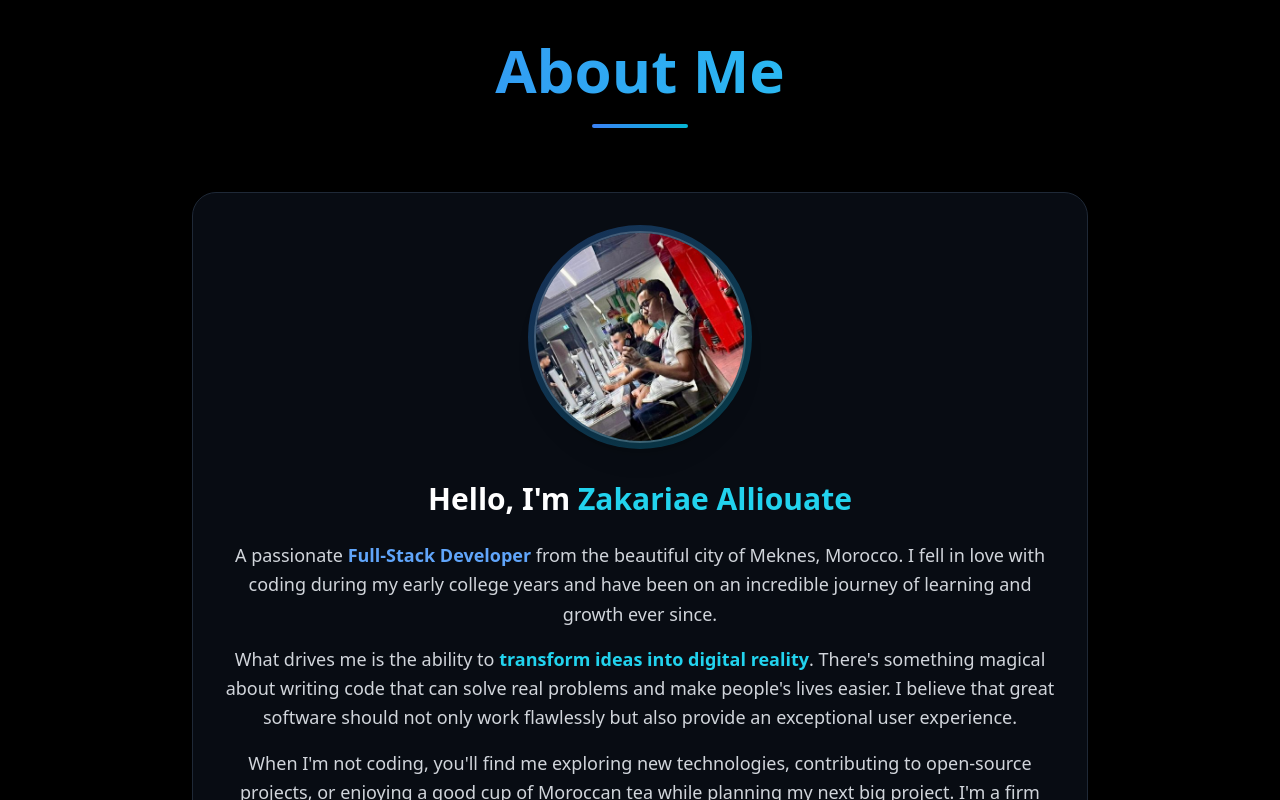
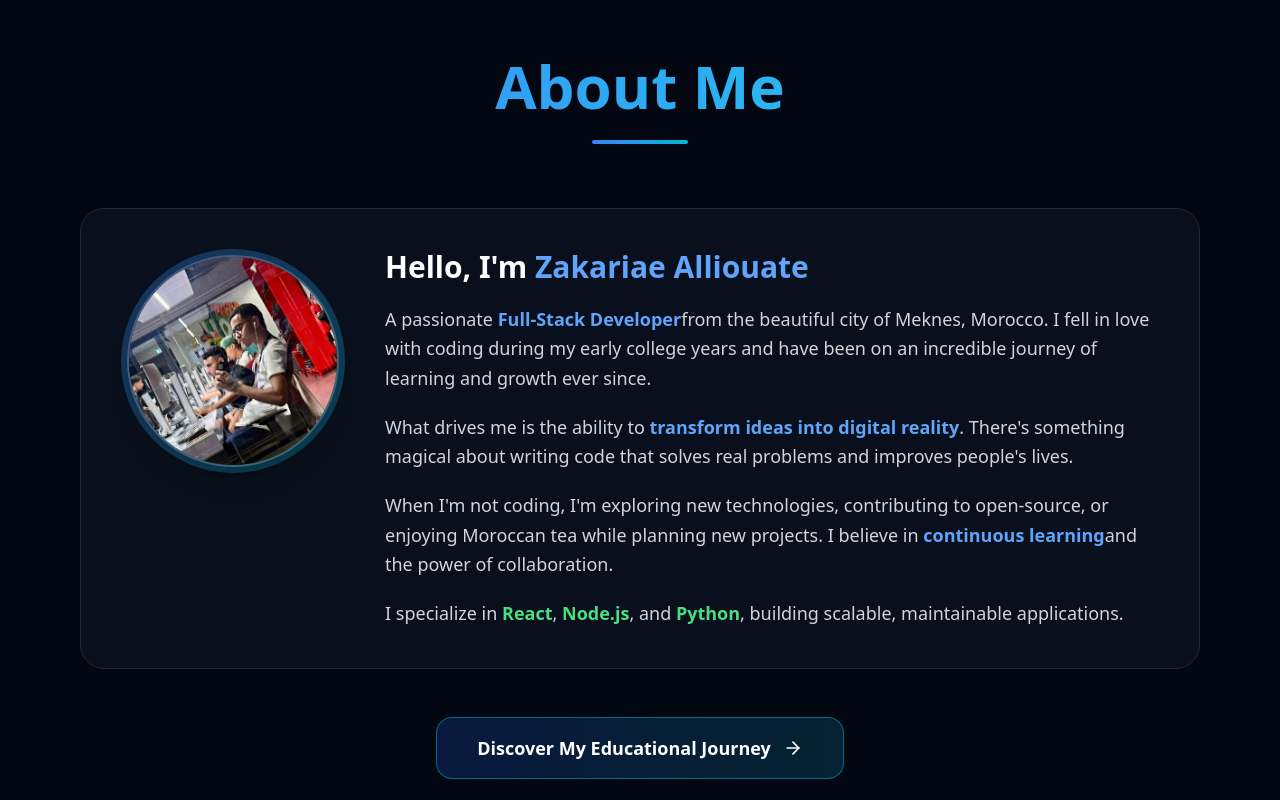
Before and after one commit to zakari-aee/portfolio, a React (Vite) app: page / in a window 1280 px wide. Shown: the part 840-1640 px from the top of the page. Built offline with nearby package versions, Linux system fonts and the light colour scheme.

Commit message:
color edit

```diff
--- a/src/components/About.jsx
+++ b/src/components/About.jsx
@@ -1,6 +1,6 @@
 import { useState, useEffect, useRef } from 'react';
 import { motion } from 'framer-motion';
-import { MapPin, Calendar, Code2, ArrowRight, Heart, Coffee, Lightbulb } from 'lucide-react';
+import { MapPin, Calendar, Code2, ArrowRight } from 'lucide-react';
 
 const About = () => {
     const [isVisible, setIsVisible] = useState(false);
@@ -9,36 +9,42 @@ const About = () => {
     useEffect(() => {
         const observer = new IntersectionObserver(
             ([entry]) => entry.isIntersecting && setIsVisible(true),
-            { threshold: 0.1 }
+            { threshold: 0.2 }
         );
         if (aboutRef.current) observer.observe(aboutRef.current);
         return () => observer.disconnect();
     }, []);
 
     return (
-        <section id="about" ref={aboutRef} className="min-h-screen bg-black py-20 px-4 flex items-center justify-center">
-            <div className="max-w-4xl w-full">
+        <section id="about" ref={aboutRef} className="min-h-screen flex flex-col items-center py-24 bg-gray-950 px-4 lg:px-20 text-white"
+        >
+            <div className="max-w-6xl w-full">
+
                 {/* Header */}
-                <motion.div className="text-center mb-16"
-                    initial={{ opacity: 0, y: -20 }}
-                    whileInView={{ opacity: 1, y: 0 }}
-                    viewport={{ once: true }}
+                <motion.div
+                    className="text-center mb-16"
+                    initial={{ opacity: 0 }}
+                    animate={isVisible ? { opacity: 1 } : {}}
+                    transition={{ duration: 0.6 }}
                 >
-                    <h2 className="text-5xl md:text-6xl font-black mb-6 bg-gradient-to-r from-blue-500 to-cyan-400 bg-clip-text text-transparent">
+                    <h2 className="text-5xl md:text-6xl font-black mb-6 text-center bg-gradient-to-r from-blue-500 to-cyan-400 bg-clip-text text-transparent">
                         About Me
                     </h2>
                     <div className="w-24 h-1 bg-gradient-to-r from-blue-500 to-cyan-500 mx-auto rounded-full" />
                 </motion.div>
 
-                {/* Main Content */}
-                <motion.div className="w-full"
-                    initial={{ opacity: 0, y: 30 }}
-                    whileInView={{ opacity: 1, y: 0 }}
-                    viewport={{ once: true }}
+                {/* Main Row → Photo Left / Text Right */}
+                <motion.div
+                    initial={{ opacity: 0 }}
+                    animate={isVisible ? { opacity: 1 } : {}}
+                    transition={{ duration: 0.6 }}
                 >
-                    <div className="bg-gray-900/50 rounded-3xl p-8 border border-gray-800 backdrop-blur-sm">
-                        {/* Photo */}
-                        <div className="flex justify-center mb-8">
+                    <div className="bg-gray-900/50 rounded-3xl p-10 border border-gray-800 backdrop-blur-sm">
+
+                        <div className="flex flex-col md:flex-row items-center md:items-start gap-10">
+
+                            {/* PHOTO - LEFT */}
+                            <div className="flex-shrink-0">
                                 <div className="w-56 h-56 rounded-full bg-gradient-to-br from-blue-500/30 to-cyan-500/30 p-1.5">
                                     <img
                                         src="/me.png"
@@ -48,34 +54,37 @@ const About = () => {
                                 </div>
                             </div>
 
-                        {/* Bio */}
-                        <div className="text-center space-y-6">
+                            {/* TEXT - RIGHT */}
+                            <div className="flex-1 space-y-5 text-left">
                                 <h3 className="text-3xl font-bold text-white">
-                                Hello, I'm <span className="text-cyan-400">Zakariae Alliouate</span>
+                                    Hello, I'm <span className="text-blue-400">Zakariae Alliouate</span>
                                 </h3>
 
-                            <div className="space-y-4 text-gray-300 leading-relaxed text-lg">
-                                <p>
-                                    A passionate <span className="text-blue-400 font-semibold">Full-Stack Developer</span> from the beautiful city of Meknes, Morocco.
-                                    I fell in love with coding during my early college years and have been on an incredible journey of learning and growth ever since.
+                                <p className="text-gray-300 leading-relaxed text-lg">
+                                    A passionate <span className="text-blue-400 font-semibold">Full-Stack Developer</span>
+                                    from the beautiful city of Meknes, Morocco. I fell in love with coding during my early college years
+                                    and have been on an incredible journey of learning and growth ever since.
                                 </p>
 
-                                <p>
-                                    What drives me is the ability to <span className="text-cyan-400 font-semibold">transform ideas into digital reality</span>.
-                                    There's something magical about writing code that can solve real problems and make people's lives easier.
-                                    I believe that great software should not only work flawlessly but also provide an exceptional user experience.
+                                <p className="text-gray-300 leading-relaxed text-lg">
+                                    What drives me is the ability to
+                                    <span className="text-blue-400 font-semibold"> transform ideas into digital reality</span>.
+                                    There's something magical about writing code that solves real problems
+                                    and improves people's lives.
                                 </p>
 
-                                <p>
-                                    When I'm not coding, you'll find me exploring new technologies, contributing to open-source projects,
-                                    or enjoying a good cup of Moroccan tea while planning my next big project. I'm a firm believer in
-                                    <span className="text-purple-400 font-semibold"> continuous learning</span> and the power of collaboration.
+                                <p className="text-gray-300 leading-relaxed text-lg">
+                                    When I'm not coding, I'm exploring new technologies, contributing to open-source,
+                                    or enjoying Moroccan tea while planning new projects. I believe in
+                                    <span className="text-blue-400 font-semibold"> continuous learning</span>
+                                    and the power of collaboration.
                                 </p>
 
-                                <p>
-                                    My expertise spans across modern web technologies including <span className="text-green-400 font-semibold">React</span>,
-                                    <span className="text-green-400 font-semibold"> Node.js</span>, and <span className="text-green-400 font-semibold">Python</span>,
-                                    with a strong focus on creating scalable, maintainable, and user-friendly applications that stand the test of time.
+                                <p className="text-gray-300 leading-relaxed text-lg">
+                                    I specialize in <span className="text-green-400 font-semibold">React</span>,
+                                    <span className="text-green-400 font-semibold"> Node.js</span>,
+                                    and <span className="text-green-400 font-semibold">Python</span>,
+                                    building scalable, maintainable applications.
                                 </p>
                             </div>
                         </div>
@@ -84,9 +93,8 @@ const About = () => {
                     {/* Education Button */}
                     <motion.div className="text-center mt-12"
                         initial={{ opacity: 0, y: 20 }}
-                        whileInView={{ opacity: 1, y: 0 }}
-                        viewport={{ once: true }}
-                        transition={{ delay: 0.4 }}
+                        animate={isVisible ? { opacity: 1, y: 0 } : {}}
+                        transition={{ duration: 0.6, delay: 0.3 }}
                     >
                         <motion.a href="#education"
                             className="inline-flex items-center gap-3 px-10 py-4 bg-gradient-to-r from-blue-600/20 to-cyan-600/20 border border-cyan-500/50 text-white rounded-2xl text-lg font-semibold hover:from-blue-600/30 hover:to-cyan-600/30 transition-all duration-300"
--- a/src/components/Contact.jsx
+++ b/src/components/Contact.jsx
@@ -50,7 +50,7 @@ const Contact = () => {
         <section
             id="contact"
             ref={contactRef}
-      className="min-h-screen flex items-center py-12 sm:py-20 bg-black px-4 sm:px-6 lg:px-8"
+            className="min-h-screen flex flex-col items-center py-24 bg-gray-950 px-4 lg:px-20 text-white"
         >
             <div className="max-w-4xl mx-auto w-full">
                 {/* Header */}
@@ -61,7 +61,7 @@ const Contact = () => {
                     transition={{ duration: 0.8 }}
                 >
                     <motion.h1
-            className="text-3xl sm:text-4xl md:text-5xl font-black mb-2 sm:mb-4 bg-gradient-to-r from-blue-500 via-blue-300 to-cyan-300 bg-clip-text text-transparent"
+                        className="text-5xl md:text-6xl font-black mb-4 bg-gradient-to-r from-blue-800 via-blue-500 to-cyan-400 bg-clip-text text-transparent"
                         initial={{ y: 20, opacity: 0 }}
                         animate={isVisible ? { y: 0, opacity: 1 } : {}}
                         transition={{ duration: 1, delay: 0.2 }}
```
Lines whose indentation alone changed are shown as unchanged.
